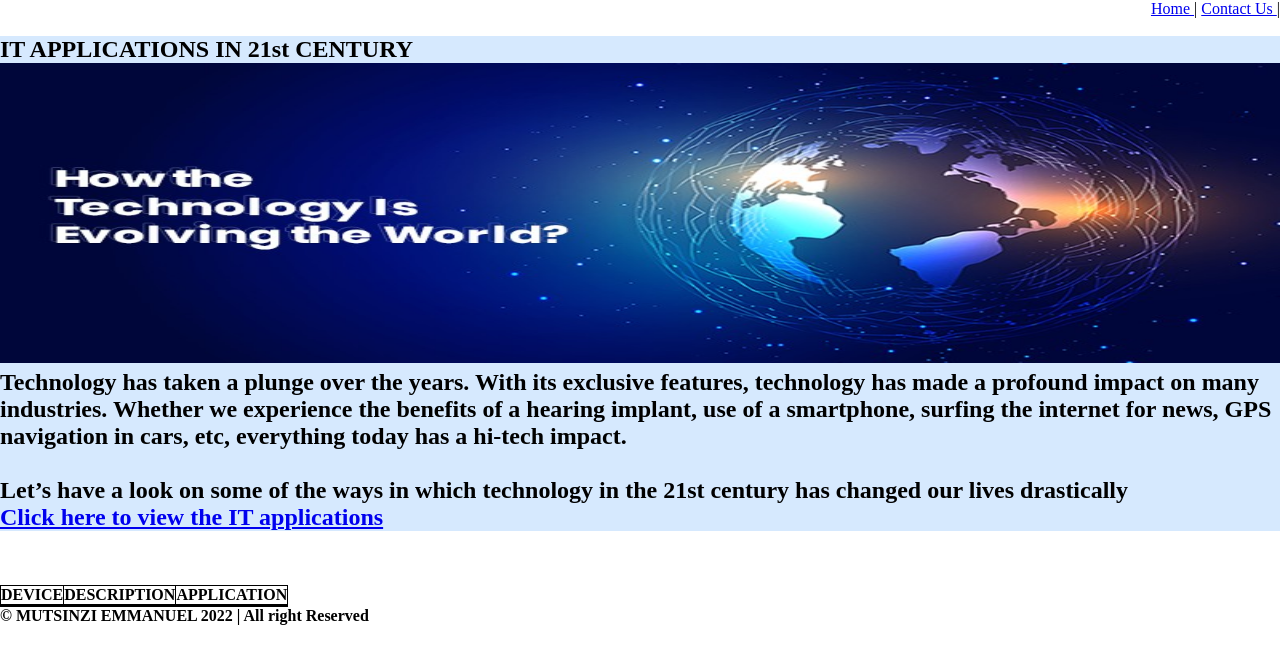
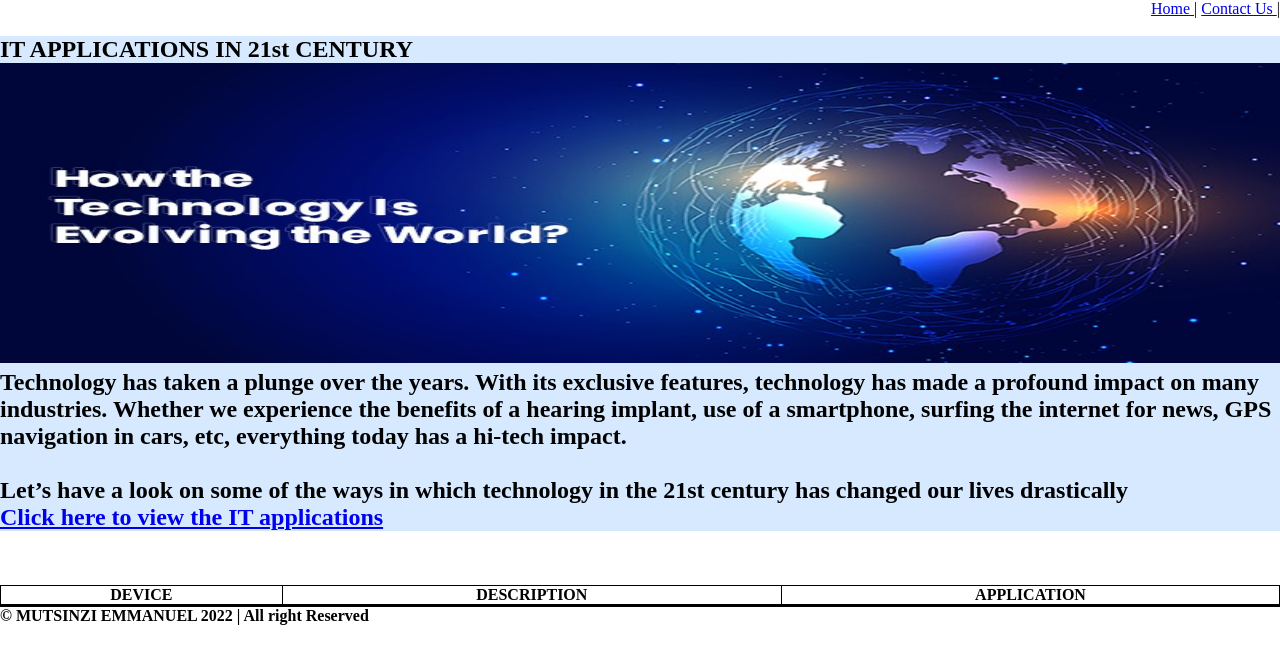
Before and after one commit to Mutsinzi-Official/mutsinzi-official.github.io, a plain HTML site: page index.html in a window 1280 px wide. Drawn offline with Linux system fonts and the light colour scheme.

Commit message:
Update Index.css

```diff
--- a/Index.css
+++ b/Index.css
@@ -22,10 +22,29 @@ align-items: bottom;
 background-color: #D6E9FE; /* Light blue */
 }
 
-table, th, td {
+table{
+ border-collapse: collapse;
+ border: 1px solid black;
+ width: 100%;
+ }
 
+ thead{
 border-collapse: collapse;
-
 border: 1px solid black;
 
 }
+
+th{
+ border-collapse: collapse;
+ border: 1px solid black;
+}
+
+tr{
+border-collapse: collapse;
+border: 1px solid black;
+}
+
+td{
+ border-collapse: collapse;
+ border: 1px solid black;
+}
```
